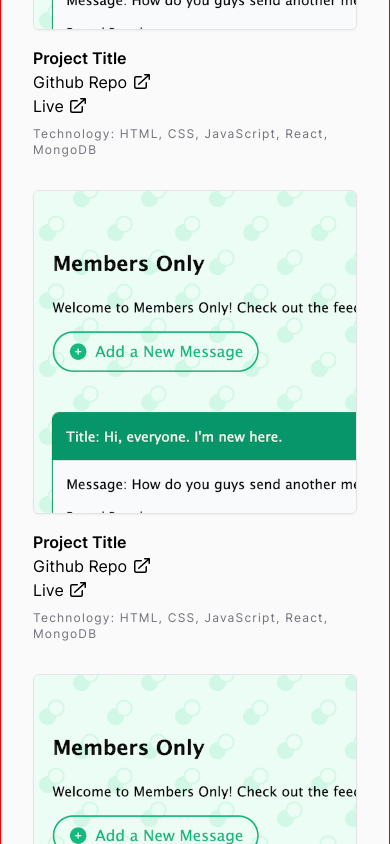
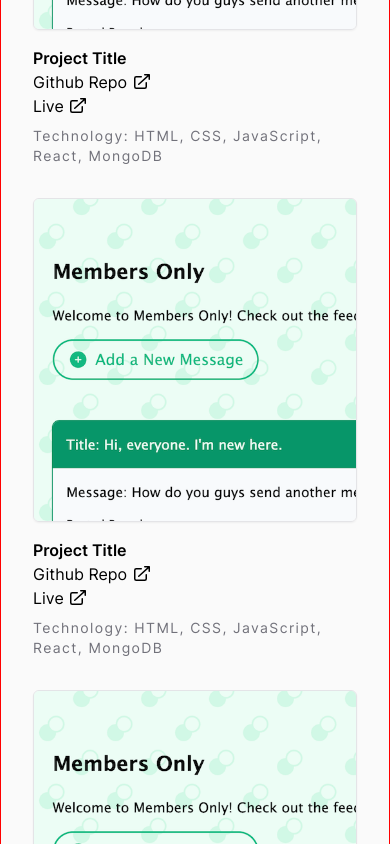
Before and after one commit to ken-ux/portfolio, a React (Vite) app: page / in a window 390 px wide. Shown: the part 1240-2084 px from the top of the page. Built offline with nearby package versions, Linux system fonts and the light colour scheme; a web font is replaced by a local one.

Commit message:
Increase text size of tags on small screens

```diff
--- a/src/components/Project.tsx
+++ b/src/components/Project.tsx
@@ -57,7 +57,7 @@ const Project = () => {
       />
       <h3 className="mt-4 font-semibold">Project Title</h3>
       <ul className="flex flex-col sm:flex-row sm:gap-4">{linksList}</ul>
-      <p className="mt-2 text-xs tracking-widest text-zinc-500">
+      <p className="mt-2 text-sm md:text-xs tracking-widest text-zinc-500">
         Technology: {tagsList}
       </p>
     </div>
--- a/src/index_build.css
+++ b/src/index_build.css
@@ -1107,6 +1107,11 @@ a:hover {
   .md\:w-4\/5 {
     width: 80%;
   }
+
+  .md\:text-xs {
+    font-size: 0.75rem;
+    line-height: 1rem;
+  }
 }
 
 @media (min-width: 1024px) {
```
